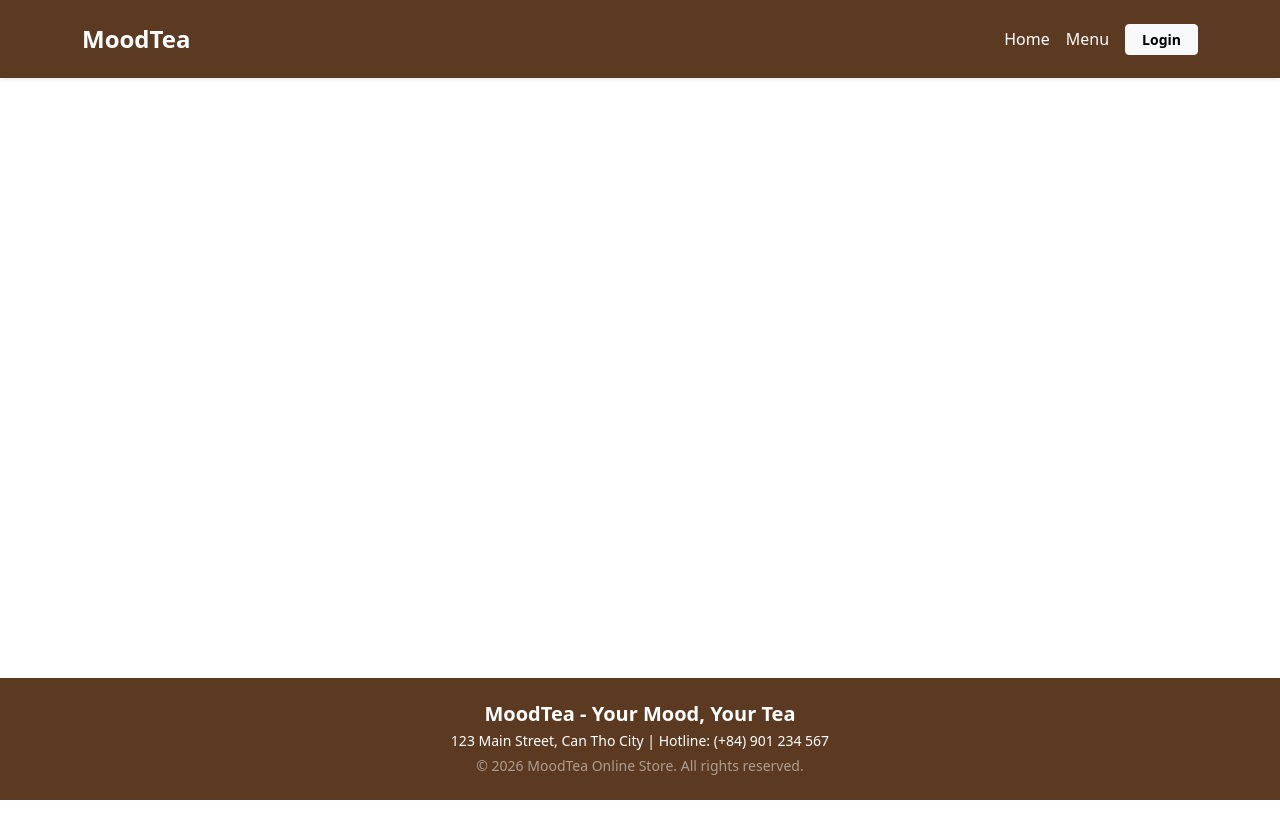
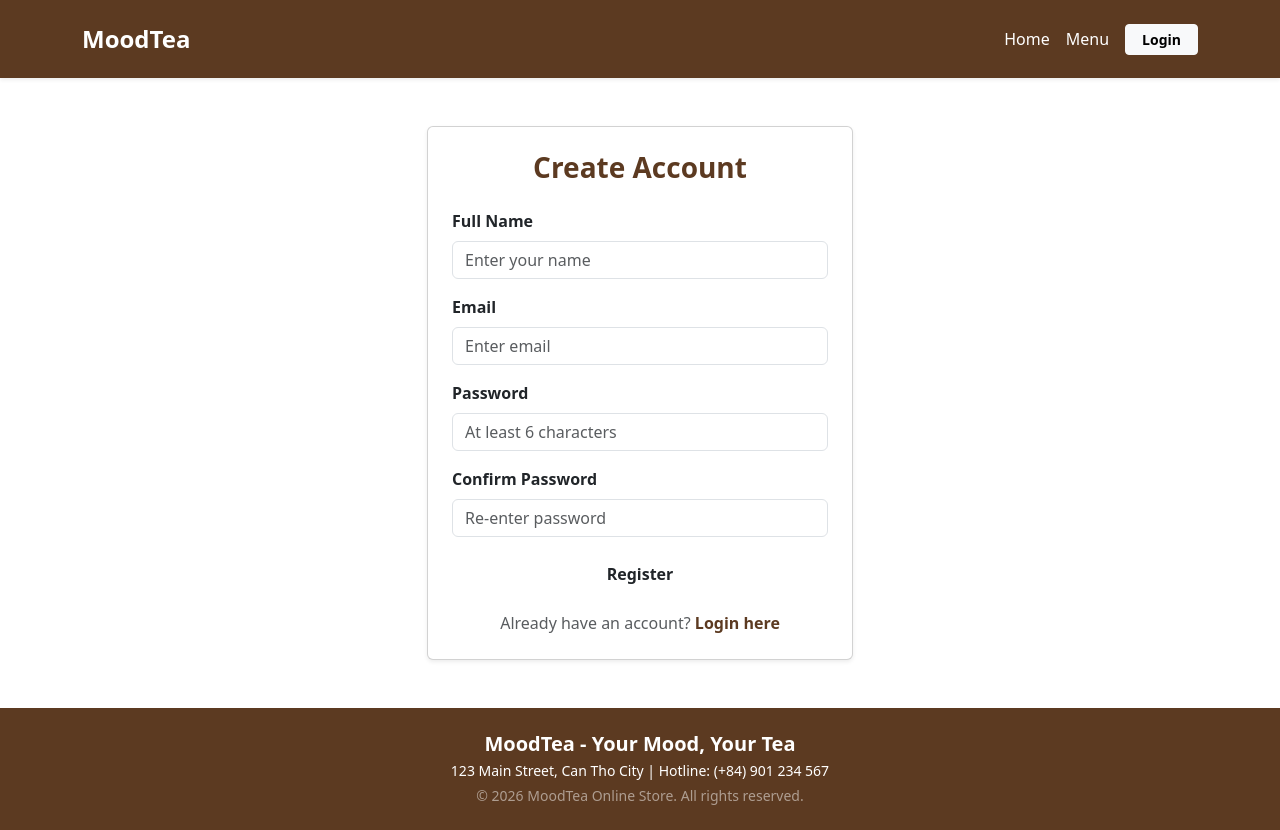
Before and after one commit to BAO52/moodtea-app, a React (Create React App) app: page /register in a window 1280 px wide. Before the commit the page ends 800 px from the top, so only its background shows below. Built offline with nearby package versions, Linux system fonts and the light colour scheme.

Commit message:
Add Register page and remove demo accounts from Login

```diff
--- a/db.json
+++ b/db.json
@@ -17,6 +17,15 @@
       "role": "Admin",
       "phone": "0909999999",
       "address": "MoodTea Headquarters"
+    },
+    {
+      "name": "on bao",
+      "email": "baoogce5206@gmail.com",
+      "password": "123456",
+      "role": "Customer",
+      "phone": "",
+      "address": "",
+      "id": 3
     }
   ],
   "categories": [
@@ -160,6 +169,47 @@
       "status": "Pending",
       "createdAt": "2026-10-21",
       "id": 2
+    },
+    {
+      "userId": 3,
+      "shippingName": "on bao",
+      "phone": "0919387318",
+      "address": "lx ag",
+      "note": "....",
+      "items": [
+        {
+          "userId": 3,
+          "productId": 1,
+          "name": "Brown Sugar Bubble Milk Tea",
+          "price": 4.5,
+          "image": "https://images.unsplash.com/photo-1558857563-b371033873b8?w=500&auto=format&fit=crop&q=60",
+          "size": "M",
+          "sugar": "100%",
+          "ice": "100%",
+          "topping": "None",
+          "quantity": 1,
+          "id": 1
+        },
+        {
+          "userId": 3,
+          "productId": 2,
+          "name": "Honey Chamomile Oolong Tea",
+          "price": 4,
+          "image": "https://images.unsplash.com/photo-1544787219-7f47ccb76574?w=500&auto=format&fit=crop&q=60",
+          "size": "M",
+          "sugar": "100%",
+          "ice": "100%",
+          "topping": "None",
+          "quantity": 1,
+          "id": 2
+        }
+      ],
+      "subtotal": 8.5,
+      "shippingFee": 1.5,
+      "total": 10,
+      "status": "Pending",
+      "createdAt": "2026-10-26",
+      "id": 3
     }
   ]
 }
--- a/src/App.js
+++ b/src/App.js
@@ -14,6 +14,7 @@ import Cart from "./pages/Cart";
 import Checkout from "./pages/Checkout";
 import MyOrders from "./pages/MyOrders";
 import Login from "./pages/Login";
+import Register from "./pages/Register";
 import Profile from "./pages/Profile";
 
 import AdminDashboard from "./pages/admin/AdminDashboard";
@@ -33,6 +34,7 @@ function App() {
             <Route path="/menu" element={<Menu />} />
             <Route path="/products/:id" element={<ProductDetails />} />
             <Route path="/login" element={<Login />} />
+            <Route path="/register" element={<Register />} />
 
             <Route path="/cart" element={<PrivateRoute><Cart /></PrivateRoute>} />
             <Route path="/checkout" element={<PrivateRoute><Checkout /></PrivateRoute>} />
--- a/src/pages/Login.jsx
+++ b/src/pages/Login.jsx
@@ -1,5 +1,5 @@
 import { useState } from "react";
-import { useNavigate } from "react-router-dom";
+import { useNavigate, Link } from "react-router-dom";
 import axios from "axios";
 
 const Login = () => {
@@ -81,10 +81,11 @@ const Login = () => {
           </button>
         </form>
 
-        <div className="mt-4 p-3 bg-light rounded-3 small">
-          <div className="fw-bold mb-1">Demo Accounts:</div>
-          <div>Customer: <code>customer@example.com</code> / <code>123456</code></div>
-          <div>Admin: <code>admin@example.com</code> / <code>123456</code></div>
+        <div className="text-center mt-3">
+          <span className="text-muted">Don't have an account? </span>
+          <Link to="/register" className="text-milk-tea fw-semibold text-decoration-none">
+            Register here
+          </Link>
         </div>
       </div>
     </div>
--- /dev/null
+++ b/src/pages/Register.jsx
@@ -0,0 +1,129 @@
+import { useState } from "react";
+import { useNavigate, Link } from "react-router-dom";
+import axios from "axios";
+
+const Register = () => {
+  const [name, setName] = useState("");
+  const [email, setEmail] = useState("");
+  const [password, setPassword] = useState("");
+  const [confirmPassword, setConfirmPassword] = useState("");
+  const [error, setError] = useState("");
+  const [success, setSuccess] = useState("");
+  const navigate = useNavigate();
+
+  const handleRegister = async (e) => {
+    e.preventDefault();
+    setError("");
+    setSuccess("");
+
+    if (password.length < 6) {
+      setError("Password must be at least 6 characters!");
+      return;
+    }
+
+    if (password !== confirmPassword) {
+      setError("Passwords do not match!");
+      return;
+    }
+
+    try {
+      const res = await axios.get("http://localhost:3001/users");
+      const existingUser = res.data.find((u) => u.email === email);
+
+      if (existingUser) {
+        setError("Email already exists!");
+        return;
+      }
+
+      await axios.post("http://localhost:3001/users", {
+        name,
+        email,
+        password,
+        role: "Customer",
+        phone: "",
+        address: "",
+      });
+
+      setSuccess("Account created successfully! Redirecting to login...");
+      setTimeout(() => {
+        navigate("/login");
+      }, 2000);
+    } catch (err) {
+      setError("Failed to connect to server.");
+    }
+  };
+
+  return (
+    <div className="container mt-5" style={{ maxWidth: "450px" }}>
+      <div className="card card-custom p-4 shadow-sm">
+        <h3 className="fw-bold text-milk-tea text-center mb-4">Create Account</h3>
+
+        {error && <div className="alert alert-danger py-2">{error}</div>}
+        {success && <div className="alert alert-success py-2">{success}</div>}
+
+        <form onSubmit={handleRegister}>
+          <div className="mb-3">
+            <label className="form-label fw-semibold">Full Name</label>
+            <input
+              type="text"
+              required
+              className="form-control"
+              placeholder="Enter your name"
+              value={name}
+              onChange={(e) => setName(e.target.value)}
+            />
+          </div>
+
+          <div className="mb-3">
+            <label className="form-label fw-semibold">Email</label>
+            <input
+              type="email"
+              required
+              className="form-control"
+              placeholder="Enter email"
+              value={email}
+              onChange={(e) => setEmail(e.target.value)}
+            />
+          </div>
+
+          <div className="mb-3">
+            <label className="form-label fw-semibold">Password</label>
+            <input
+              type="password"
+              required
+              className="form-control"
+              placeholder="At least 6 characters"
+              value={password}
+              onChange={(e) => setPassword(e.target.value)}
+            />
+          </div>
+
+          <div className="mb-3">
+            <label className="form-label fw-semibold">Confirm Password</label>
+            <input
+              type="password"
+              required
+              className="form-control"
+              placeholder="Re-enter password"
+              value={confirmPassword}
+              onChange={(e) => setConfirmPassword(e.target.value)}
+            />
+          </div>
+
+          <button type="submit" className="btn btn-milk-tea w-100 py-2 fw-bold">
+            Register
+          </button>
+        </form>
+
+        <div className="text-center mt-3">
+          <span className="text-muted">Already have an account? </span>
+          <Link to="/login" className="text-milk-tea fw-semibold text-decoration-none">
+            Login here
+          </Link>
+        </div>
+      </div>
+    </div>
+  );
+};
+
+export default Register;
```
